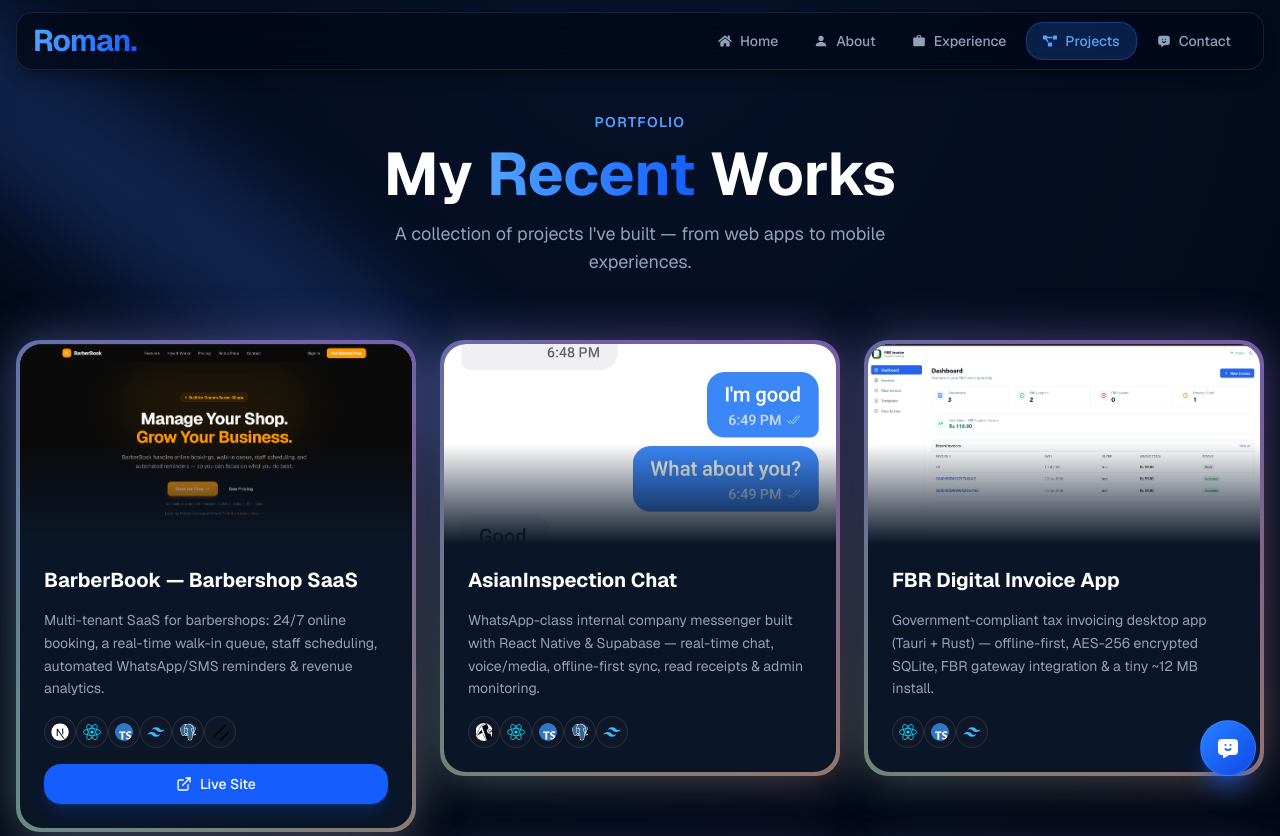
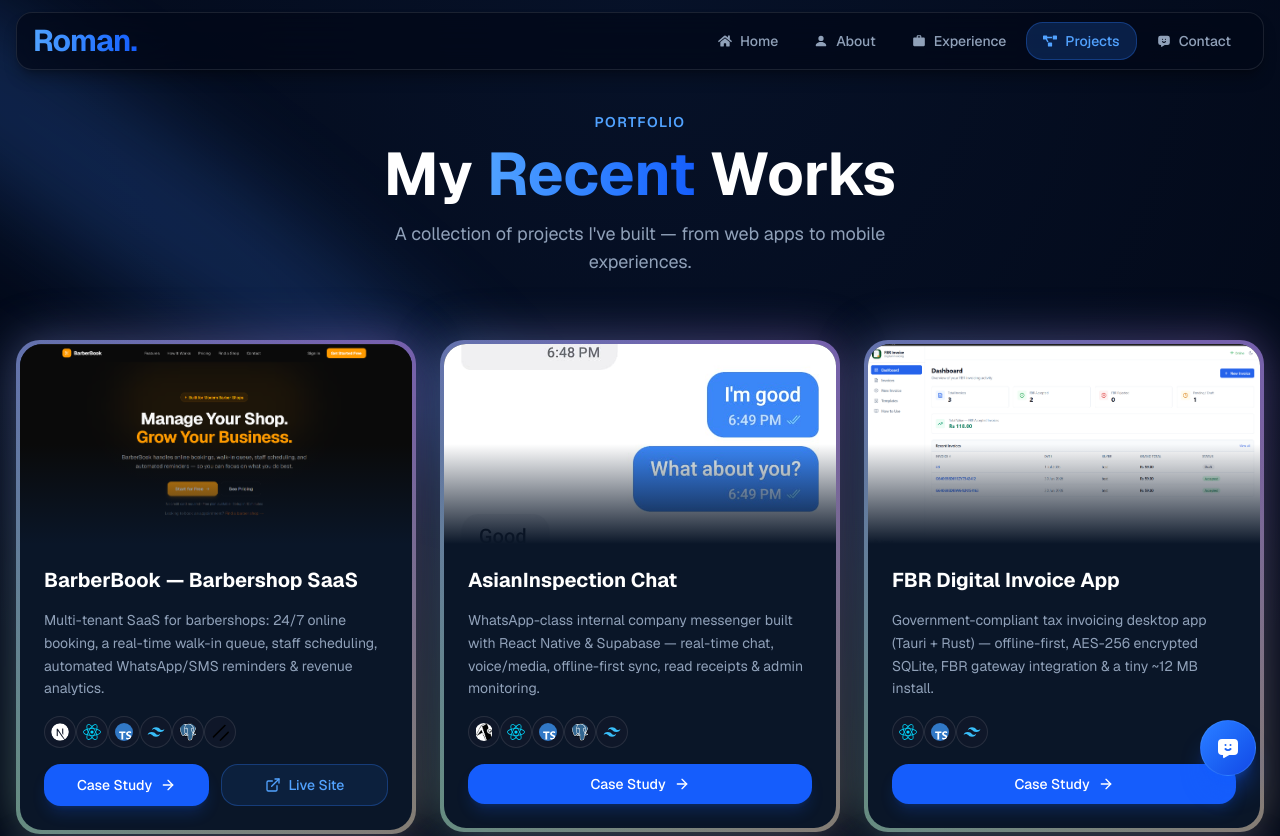
Before and after one commit to mromankhan/My-Portfolio, a Next.js app: page /projects in a window 1280 px wide. Shown: the top 836 px of the page. Built offline with nearby package versions, Linux system fonts and the light colour scheme.

Commit message:
Project case study added

```diff
--- a/src/components/pagesContent/ProjectsContent.tsx
+++ b/src/components/pagesContent/ProjectsContent.tsx
@@ -140,6 +140,7 @@
                   iconsList={iconsList}
                   link={githublink}
                   liveLink={liveLink}
+                  caseStudyLink={caseStudyLink}
                 />
               </motion.div>
             ))}
```
Also changed, not shown: 1 other file (tests, documents, lock files or other folders).
